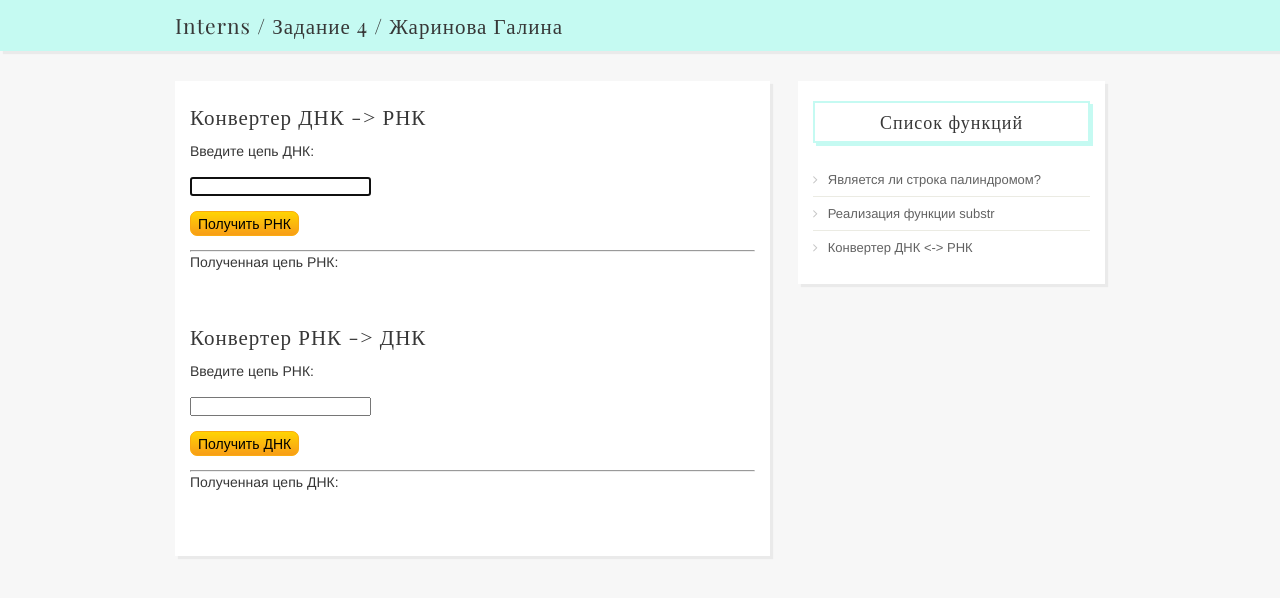
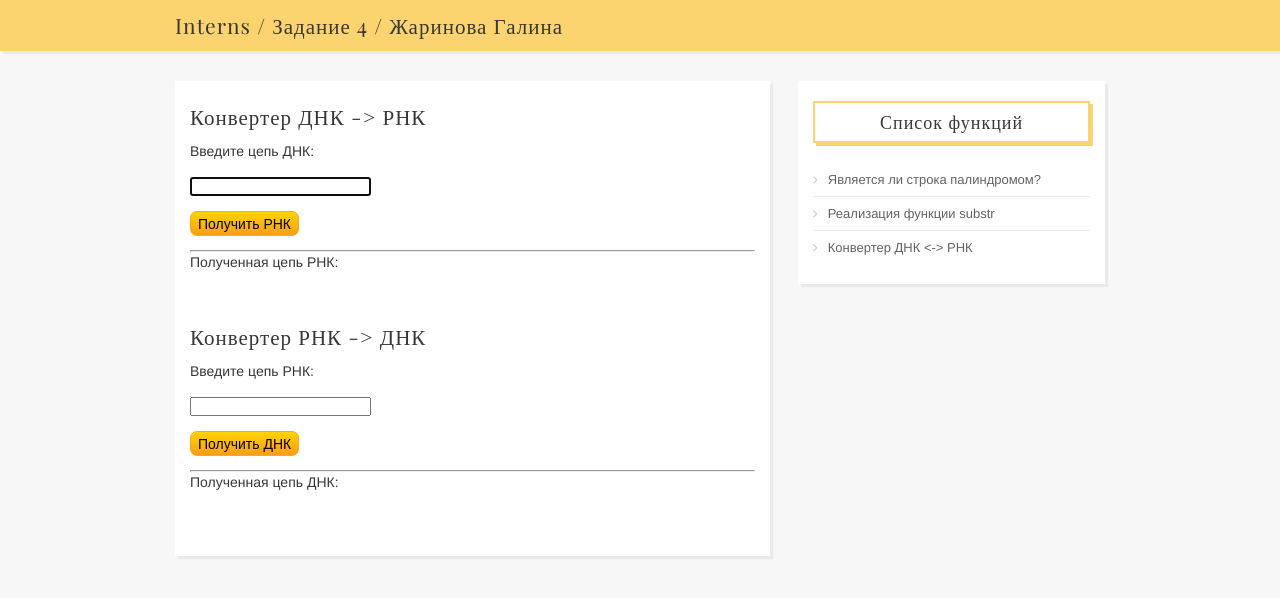
Before and after one commit to Gazzzolina/adapt.try.io, a plain HTML site: page index.html in a window 1280 px wide. Drawn offline with nearby package versions, Linux system fonts and the light colour scheme.

Commit message:
Update style.css

```diff
--- a/style.css
+++ b/style.css
@@ -71,7 +71,7 @@ margin-top: 25px;
 
 header {
 width: 100%;
-background: #c5faf2;
+background: #fcd46f;
 box-shadow: 3px 3px 1px rgba(0,0,0,.05);
 padding: 15px 0;
 margin-bottom: 30px;
@@ -126,8 +126,8 @@ font-size: 18px;
 padding: 10px;
 margin-bottom: 20px;
 text-align: center;
-border: 2px solid #c5faf2;
-box-shadow: 3px 3px 0 0 #c5faf2;
+border: 2px solid #fcd46f;
+box-shadow: 3px 3px 0 0 #fcd46f;
 }
 .widget-category-list li {
 border-bottom: 1px solid #EBEBE3;
```
